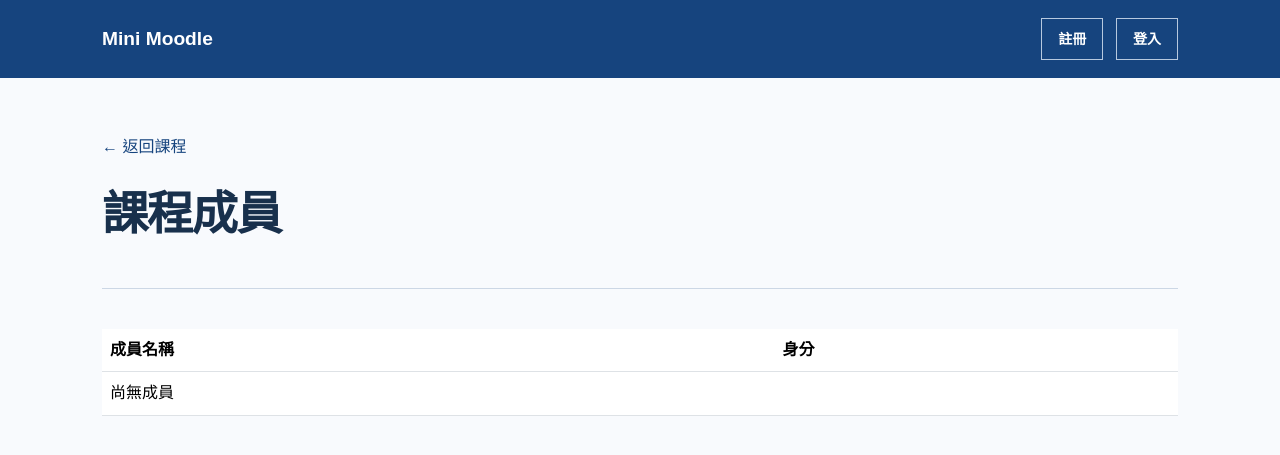
After one commit to amyjiang1222/Mini-moodle, a Flask app: template app/templates/course_members.html in a window 1280 px wide. The commit adds this page. Shown: the top 455 px of the page. Run offline with Flask 3, Linux system fonts and the light colour scheme; the template is opened without the code that fills it, so the values that code supplies are empty.

Commit message:
增加課程成員區雛形於課程頁面中

```diff
--- a/app/templates/course_detail.html
+++ b/app/templates/course_detail.html
@@ -4,6 +4,8 @@
   <a class="back-link" href="{{ url_for('dashboard') }}">← 返回我的課程</a>
   <div class="course-heading"><h1>{{ course['name'] }}</h1>{% if course['description'] %}<p>{{ course['description'] }}</p>{% endif %}
   {% if g.user['role'] == 'teacher' %}<div class="course-code">分享給學生的課碼：<strong>{{ course['code'] }}</strong></div>{% endif %}</div>
+
+  <a class="btn btn-outline-primary mb-4" href="{{ url_for('courses.members', course_id=course['id']) }}">課程成員</a>
 
   <section class="course-section" aria-labelledby="announcements-title">
     <h2 id="announcements-title">公告</h2>
--- /dev/null
+++ b/app/templates/course_members.html
@@ -0,0 +1,25 @@
+{% extends "base.html" %}
+{% block title %}課程成員｜{{ course['name'] }}{% endblock %}
+{% block content %}
+  <a class="back-link" href="{{ url_for('courses.detail', course_id=course['id']) }}">← 返回課程</a>
+  <div class="course-heading">
+    <h1>課程成員</h1>
+    <p>{{ course['name'] }}</p>
+  </div>
+  <div class="table-responsive">
+    <table class="table align-middle">
+      <caption class="visually-hidden">{{ course['name'] }}的課程成員</caption>
+      <thead>
+        <tr>
+          <th scope="col">成員名稱</th>
+          <th scope="col">身分</th>
+        </tr>
+      </thead>
+      <tbody>
+        <tr>
+          <td class="section-empty" colspan="2">尚無成員</td>
+        </tr>
+      </tbody>
+    </table>
+  </div>
+{% endblock %}
```
Also changed, not shown: app/routes/courses.py (+9 -0 lines), docs/ai_usage_log.md (+4 -0 lines).
